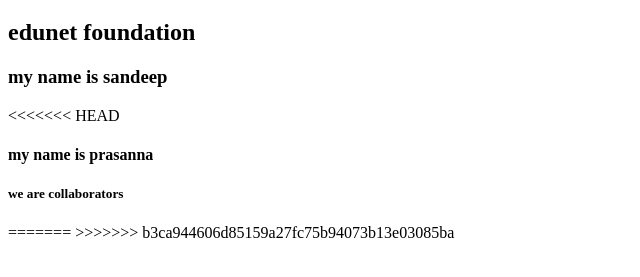
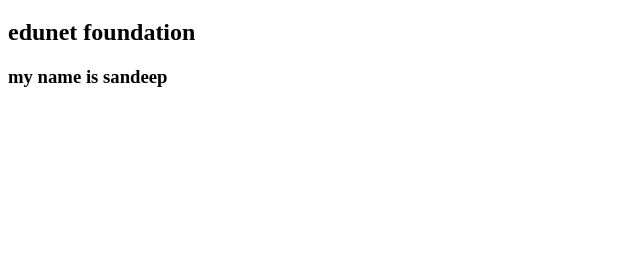
Before and after one commit to ammuammu55710-sudo/EY-EDUNET, a plain HTML site: page DAY3/index.html in a window 1280 px wide. Shown: the part 61-338 px from the top of the page, without its empty margins (0-640 px from the left). Drawn offline with Linux system fonts and the light colour scheme.

```diff
--- a/DAY3/index.html
+++ b/DAY3/index.html
@@ -9,11 +9,6 @@
     <h1>my name is abhinaya</h1>
     <h2>edunet foundation</h2>
     <h3>my name is sandeep</h3>
-<<<<<<< HEAD
-    <h4>my name is prasanna</h4>
-    <h5>we are collaborators</h5>
 
-=======
->>>>>>> b3ca944606d85159a27fc75b94073b13e03085ba
 </body>
 </html>
```
